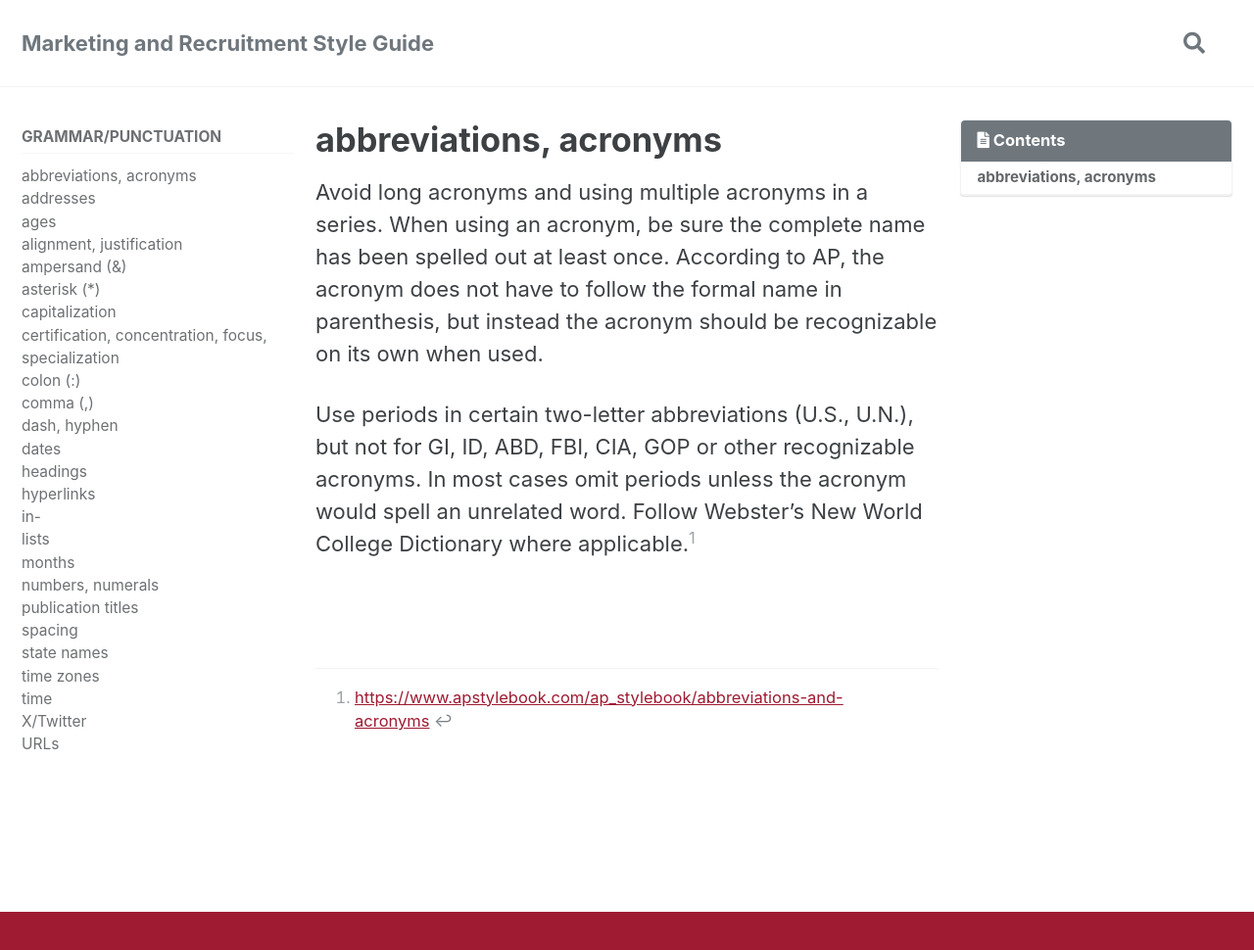
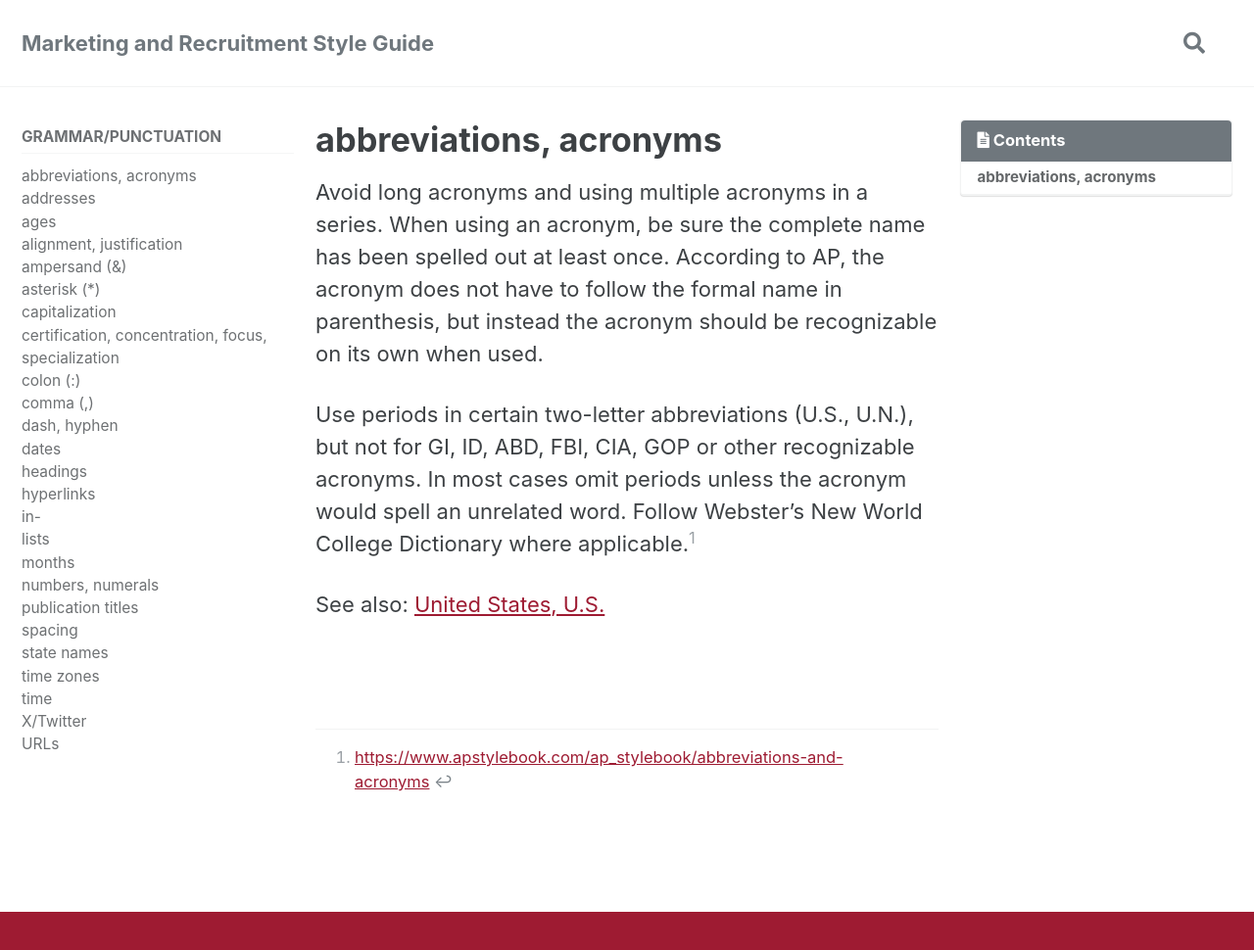
Before and after one commit to UA-Online/style-guide, a Jekyll site: the page built from _pages/abbreviations-acronyms.md, in a window 1280 px wide and 1019 px high. Shown: the top 970 px of the window at 98% size. Built offline with Jekyll 4.4.1, drawn with Linux system fonts in a browser that asks for light colours; cached includes are drawn as plain includes; a script that is not in the unit is left out; comment, search, counter and statistics services are not loaded.

Commit message:
doc: modified "abbreviations, acronyms"

```diff
--- a/_pages/abbreviations-acronyms.md
+++ b/_pages/abbreviations-acronyms.md
@@ -8,4 +8,6 @@ Avoid long acronyms and using multiple acronyms in a series. When using an acron
 
 Use periods in certain two-letter abbreviations (U.S., U.N.), but not for GI, ID, ABD, FBI, CIA, GOP or other recognizable acronyms. In most cases omit periods unless the acronym would spell an unrelated word. Follow Webster’s New World College Dictionary where applicable.[^3]
 
+See also: [United States, U.S.](../united-states-us)
+
 [^3]: [https://www.apstylebook.com/ap\_stylebook/abbreviations-and-acronyms](https://www.apstylebook.com/ap_stylebook/abbreviations-and-acronyms)
```
